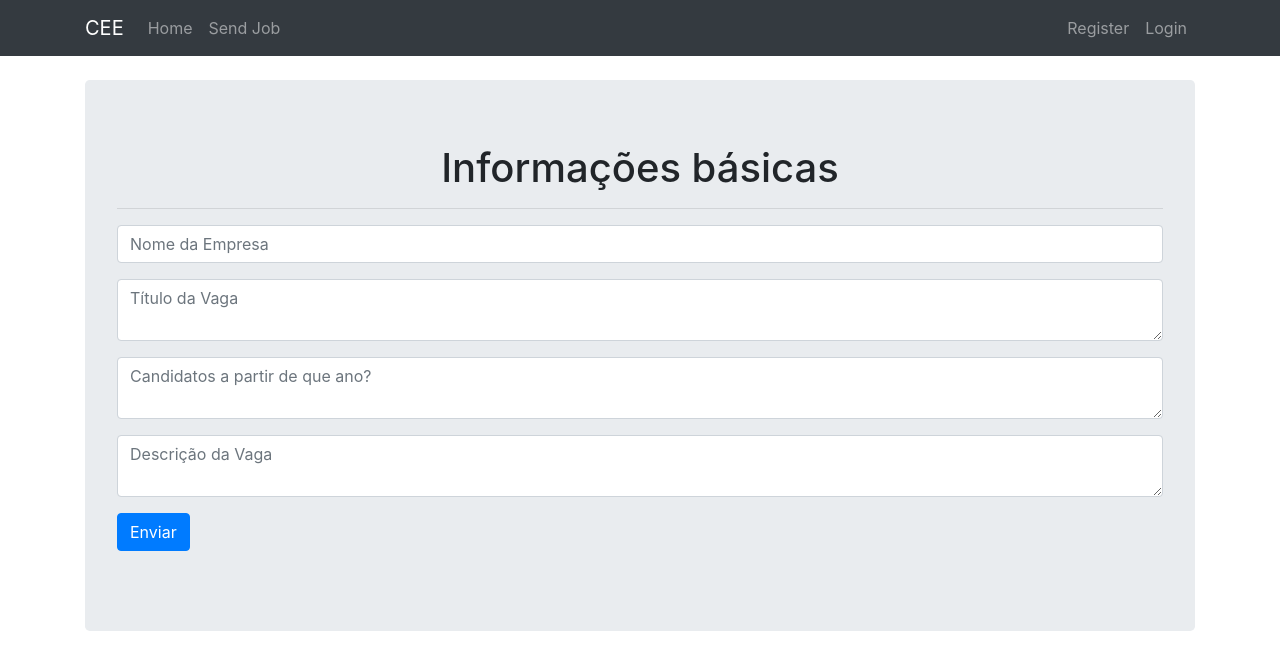
After one commit to heladiolopes/portalCEE, a Flask app: page /sendjob in a window 1280 px wide. The commit adds this page. Shown: the top 670 px of the page. Run offline with Flask 2, Linux system fonts and the light colour scheme; some libraries are stand-ins or nearby versions.

```diff
--- a/documentation/instrucoes.txt
+++ b/documentation/instrucoes.txt
@@ -4,3 +4,4 @@ CREATE DATABASE ceePortalDB;
 USE ceePortalDB;
 
 CREATE TABLE users(id INT(20) AUTO_INCREMENT PRIMARY KEY, first_name VARCHAR(30), last_name VARCHAR(70), email VARCHAR(100), username VARCHAR(30), password VARCHAR(100), course VARCHAR(10), year INT(10), register_date TIMESTAMP DEFAULT CURRENT_TIMESTAMP);
+CREATE TABLE companies(name varchar(30), job text, year_in_university text, job_description text, register_date TIMESTAMP DEFAULT CURRENT_TIMESTAMP PRIMARY KEY);
--- a/source/app.py
+++ b/source/app.py
@@ -6,8 +6,7 @@ from functools import wraps
 
 # Dependências do código
 from source.core.register_form import RegisterForm
-from source.jobs import Jobs
-
+from source.core.job_form import JobForm
 
 app = Flask(__name__)
 app.secret_key = 'super motherfucker secret key'
@@ -15,15 +14,11 @@ app.secret_key = 'super motherfucker secret key'
 # Configuração MySQL
 app.config['MYSQL_HOST'] = 'localhost'
 app.config['MYSQL_USER'] = 'root'
-app.config['MYSQL_PASSWORD'] = '070498'
+app.config['MYSQL_PASSWORD'] = 'esojladiv'
 app.config['MYSQL_DB'] = 'ceePortalDB'
 app.config['MYSQL_CURSORCLASS'] = 'DictCursor'
 # init MYSQL
 mysql = MySQL(app)
-
-# Página do portal de vagas
-Jobs = Jobs()
-
 
 # Redirecionando para homepage
 @app.route('/')
@@ -113,6 +108,34 @@ def login():
     return render_template('login.html')
 
 
+# Add job
+@app.route('/sendjob', methods=['GET', 'POST'])
+def sendjob():
+    form = JobForm(request.form)
+    if request.method == 'POST' and form.validate():
+        name = form.name.data
+        job = form.job.data
+        yearInUniversity = form.yearInUniversity.data
+        jobDescription = form.jobDescription.data
+
+        # Create a cursor
+        cur = mysql.connection.cursor()
+
+        # execute
+        cur.execute("INSERT INTO companies(name, job, year_in_university, job_description) VALUES(%s, %s, %s, %s)", {name, job, yearInUniversity, jobDescription})
+
+        # commit to DB
+        mysql.connection.commit()
+
+        # Close connection
+        cur.close()
+
+        flash('Thank you to send your opportunity to ITA', 'success')
+
+        return redirect(url_for('index'))
+
+    return render_template('sendjob.html', form = form)
+
 # Check if user logged in
 def is_logged_in(f):
     @wraps(f)
@@ -139,18 +162,41 @@ def logout():
 def profile():
     return render_template('profile.html')
 
-
+# Show the available jobs
 @app.route('/jobs')
 @is_logged_in
 def jobs():
-    return render_template("jobs.html", jobs=Jobs)
+
+    # Create a cursor
+    cur = mysql.connection.cursor()
+
+    # Get jobs
+    result = cur.execute("SELECT * FROM companies")
+
+    Jobs = cur.fetchall()
+
+    if result > 0:
+        return render_template("jobs.html", jobs=Jobs)
+    else:
+        msg = 'There no jobs available right now'
+        return render_template("jobs.html", msg = msg)
+
+    cur.close()
 
 
-# Página de cada vaga
+# Show a specific job
 @app.route('/jobs/<string:empresa>')
 @is_logged_in
 def company(empresa):
-    return render_template("company.html", empresa=empresa)
+    # Create a cursor
+    cur = mysql.connection.cursor()
+
+    # Get job
+    result = cur.execute("SELECT * FROM companies WHERE name = %s", [empresa])
+
+    intern = cur.fetchone()
+
+    return render_template("company.html", company=intern)
 
 
 if __name__ == '__main__':
--- /dev/null
+++ b/source/core/job_form.py
@@ -0,0 +1,10 @@
+from wtforms import Form, StringField, PasswordField, validators, IntegerField, TextAreaField
+
+class JobForm(Form):
+    name = StringField('Empresa', [validators.Length(min=1, max=30)])
+
+    job = TextAreaField('Vaga', [validators.Length(min=10)])
+
+    yearInUniversity = TextAreaField('Ano de Formação', [validators.Length(min=3)])
+
+    jobDescription = TextAreaField('Descrição da vaga', [validators.Length(min=3)])
--- a/source/templates/includes/_navbar.html
+++ b/source/templates/includes/_navbar.html
@@ -20,6 +20,9 @@
                     <a class="nav-link" href="/profile">Profile</a></li>
                 <li class="nav-item">
                     <a class="nav-link" href="/jobs">Jobs</a></li>
+            {% else %}
+                <li class="nav-item">
+                    <a class="nav-link" href="/sendjob">Send Job</a></li>
             {% endif %}
 
         </ul>
--- /dev/null
+++ b/source/templates/sendjob.html
@@ -0,0 +1,36 @@
+{% extends "layout.html" %}
+
+{% block body %}
+
+
+    <div class="jumbotron">
+
+        <h1 class="text-center">Informações básicas</h1>
+        <hr>
+
+        {% from "includes/_formhelpers.html" import render_field %}
+
+        <form method="POST" action="" class="reg">
+
+            <div class="form-group">
+                {{ render_field(form.name, class="form-control", placeholder="Nome da Empresa") }}
+            </div>
+
+            <div class="form-group">
+                {{ render_field(form.job, class="form-control", placeholder="Título da Vaga") }}
+            </div>
+
+            <div class="form-group">
+                {{ render_field(form.yearInUniversity, class="form-control", placeholder="Candidatos a partir de que ano?") }}
+            </div>
+
+            <div class="form-group">
+                {{ render_field(form.jobDescription, class="form-control", placeholder="Descrição da Vaga") }}
+            </div>
+
+            <p><input type="submit" class="btn btn-primary" value="Enviar"></p>
+
+        </form>
+    </div>
+
+{% endblock %}
```
Also changed, not shown: source/templates/company.html (+6 -2 lines), source/templates/jobs.html (+12 -4 lines).
